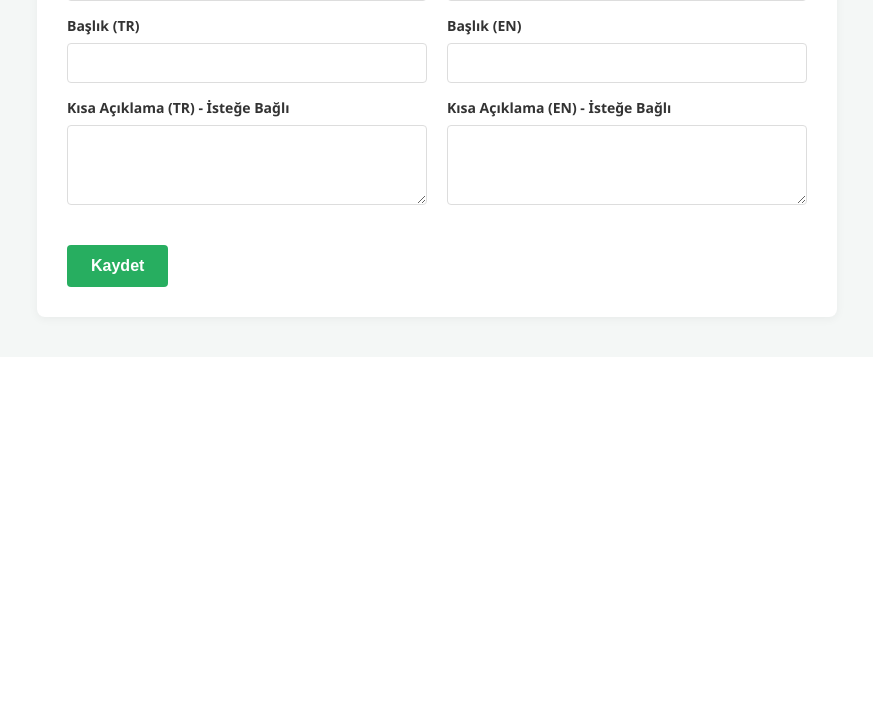
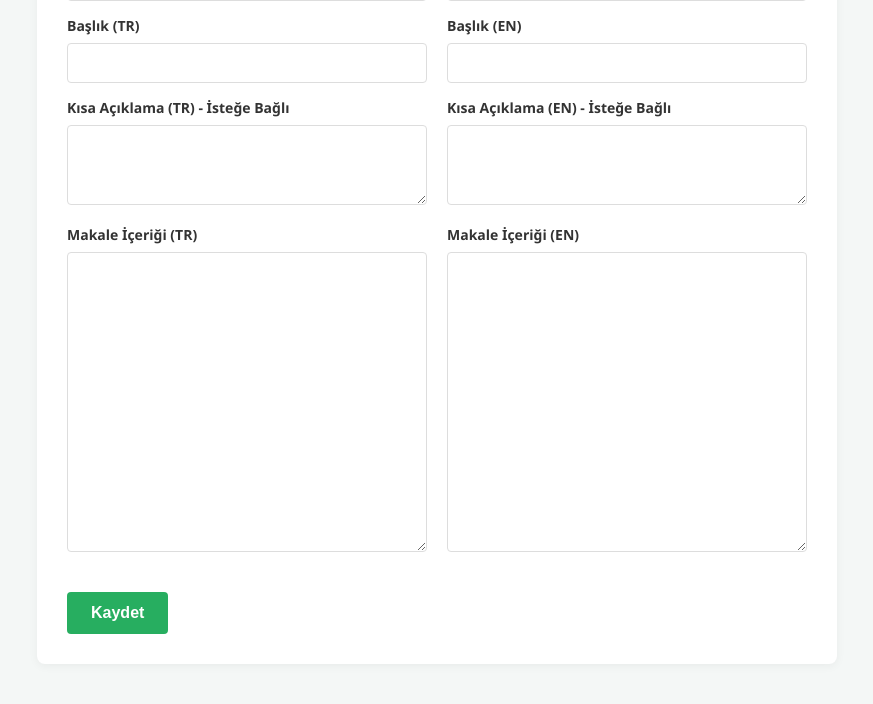
Before and after one commit to ardagencer1206/gngtechCMS, a Flask app: page /admin/insight/add in a window 1280 px wide. Shown: the part 752-1456 px from the top of the page, without its empty margins (203-1076 px from the left). Before the commit the page ends 1076 px from the top, so only its background shows below. Run offline with Flask 3, Linux system fonts and the light colour scheme; the visitor is signed in with stand-in values (Sample User, id 1); some libraries are stand-ins or nearby versions.

Commit message:
Update admin_insight.html

```diff
--- a/templates/admin_insight.html
+++ b/templates/admin_insight.html
@@ -178,6 +178,10 @@
                             {{ form.excerpt_tr.label }}
                             {{ form.excerpt_tr(class="form-control", style="min-height: 80px;") }}
                         </div>
+                        <div class="form-group">
+                            {{ form.content_tr.label }}
+                            {{ form.content_tr(class="form-control", style="min-height: 300px;") }}
+                        </div>
                     </div>
                     <div>
                         <h3 style="border-bottom: 2px solid #eee; padding-bottom: 10px; color: #2980b9;">English (EN)</h3>
@@ -201,6 +205,10 @@
                             {{ form.excerpt_en.label }}
                             {{ form.excerpt_en(class="form-control", style="min-height: 80px;") }}
                         </div>
+                        <div class="form-group">
+                            {{ form.content_en.label }}
+                            {{ form.content_en(class="form-control", style="min-height: 300px;") }}
+                        </div>
                     </div>
                 </div>
 
```
